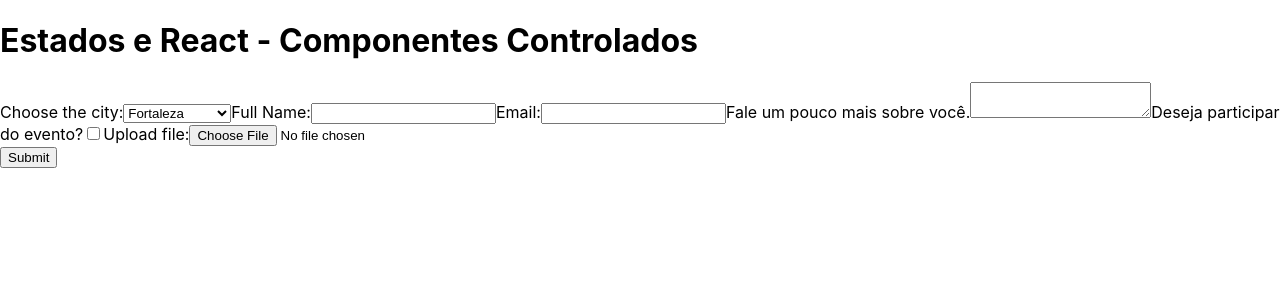
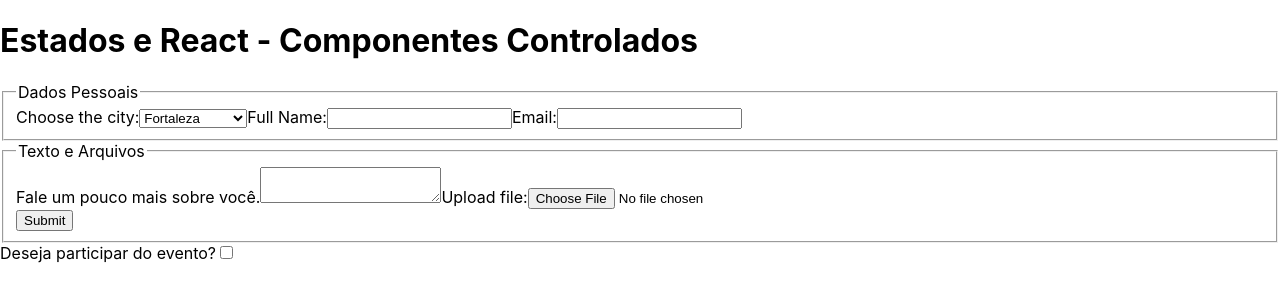
Before and after one commit to Rafael-Lima-GTR/trybe-exercises, a React (Create React App) app in the folder front-end/bloco-11-componentes-com-estado-eventos-e-formularios-com-react/dia-2-formularios-no-react/example01-componentes-controlados/: page / in a window 1280 px wide. Shown: the top 302 px of the page. Built offline with nearby package versions, Linux system fonts and the light colour scheme.

Commit message:
Para fixar Questão 6 - Concluída.

```diff
--- a/front-end/bloco-11-componentes-com-estado-eventos-e-formularios-com-react/dia-2-formularios-no-react/example01-componentes-controlados/src/Form.jsx
+++ b/front-end/bloco-11-componentes-com-estado-eventos-e-formularios-com-react/dia-2-formularios-no-react/example01-componentes-controlados/src/Form.jsx
@@ -27,18 +27,19 @@ class Form extends Component {
   }
 
   render() {
-    const { name } = this.state;
+    const { city, fullName, email, resume, comparecer } = this.state;
 
     return (
       <div>
         <h1>Estados e React - Componentes Controlados</h1>
         <form className="form">
 
+          <fieldset>
+            <legend>Dados Pessoais</legend>
             <label htmlFor="city">
               Choose the city:
               <select id="city" name="city"
-              defaultValue=""
-              value={name}
+                defaultValue="" value={city}
                 onChange={this.handleChange}>
                 <option value="fortaleza">Fortaleza</option>
                 <option value="rioDeJaneiro">Rio de Janeiro</option>
@@ -50,40 +51,28 @@ class Form extends Component {
             <label htmlFor="fullName">
               Full Name:
               <input
-              id="fullName"
-              type="text"
-              name="fullName"
-              value={name}
+                id="fullName" type="text"
+                name="fullName" value={fullName}
                 onChange={this.handleChange} />
             </label>
 
             <label htmlFor="email">
               Email:
               <input
-              id="email"
-              name="email"
-              type="email"
-              value={name}
+                id="email" name="email"
+                type="email" value={email}
                 onChange={this.handleChange}
               />
             </label>
+          </fieldset>
+
+          <fieldset>
+            <legend>Texto e Arquivos</legend>
 
             <label>
               Fale um pouco mais sobre você.
-            <textarea name="resume"
-              value={name}
+              <textarea name="resume" value={resume}
                 onChange={this.handleChange} />
-          </label>
-
-          <label>
-            Deseja participar do evento?
-            <input
-              id="comparecer"
-              name="comparecer"
-              type="checkbox"
-              value={name}
-              onChange={this.handleChange}
-            />
             </label>
 
             <label>
@@ -92,6 +81,16 @@ class Form extends Component {
             </label>
             <br />
             <button type="submit">Submit</button>
+          </fieldset>
+
+          <label>
+            Deseja participar do evento?
+            <input
+              id="comparecer" name="comparecer"
+              type="checkbox" value={comparecer}
+              onChange={this.handleChange}
+            />
+          </label>
 
         </form>
       </div>
```
Lines whose indentation alone changed are shown as unchanged.
